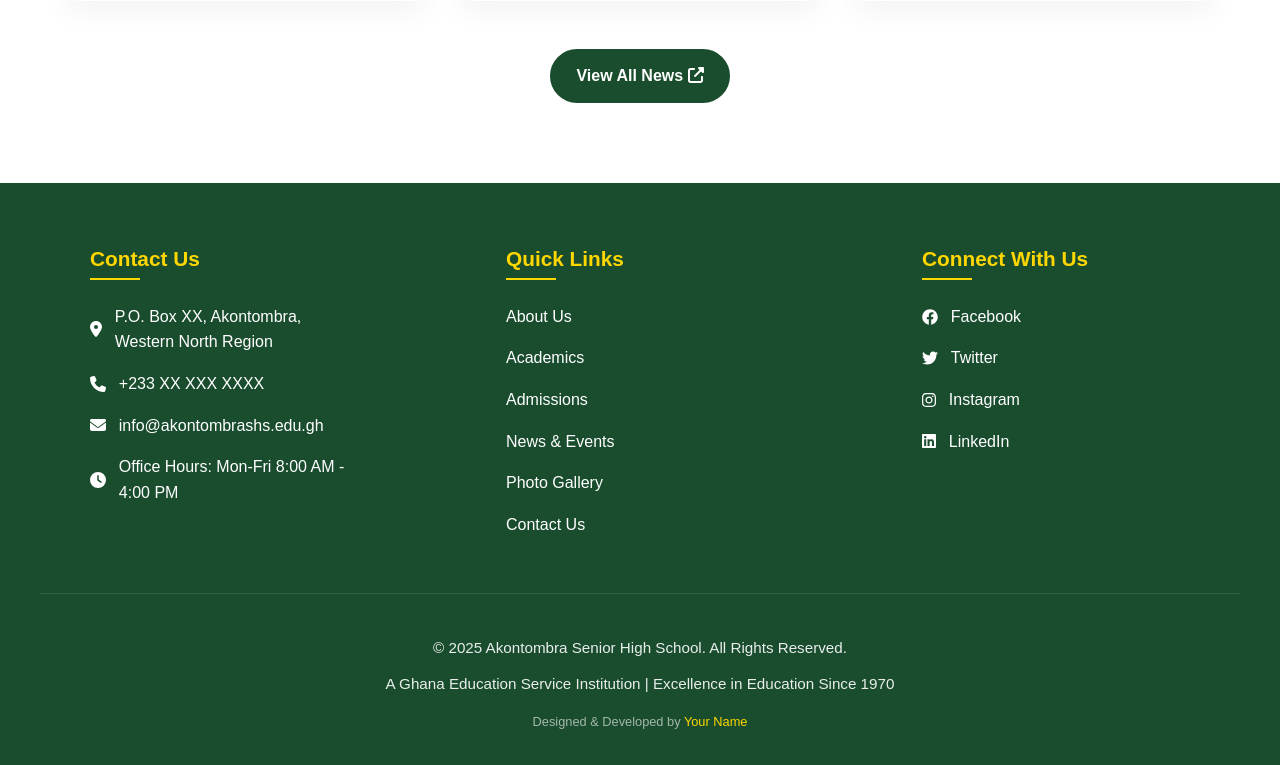
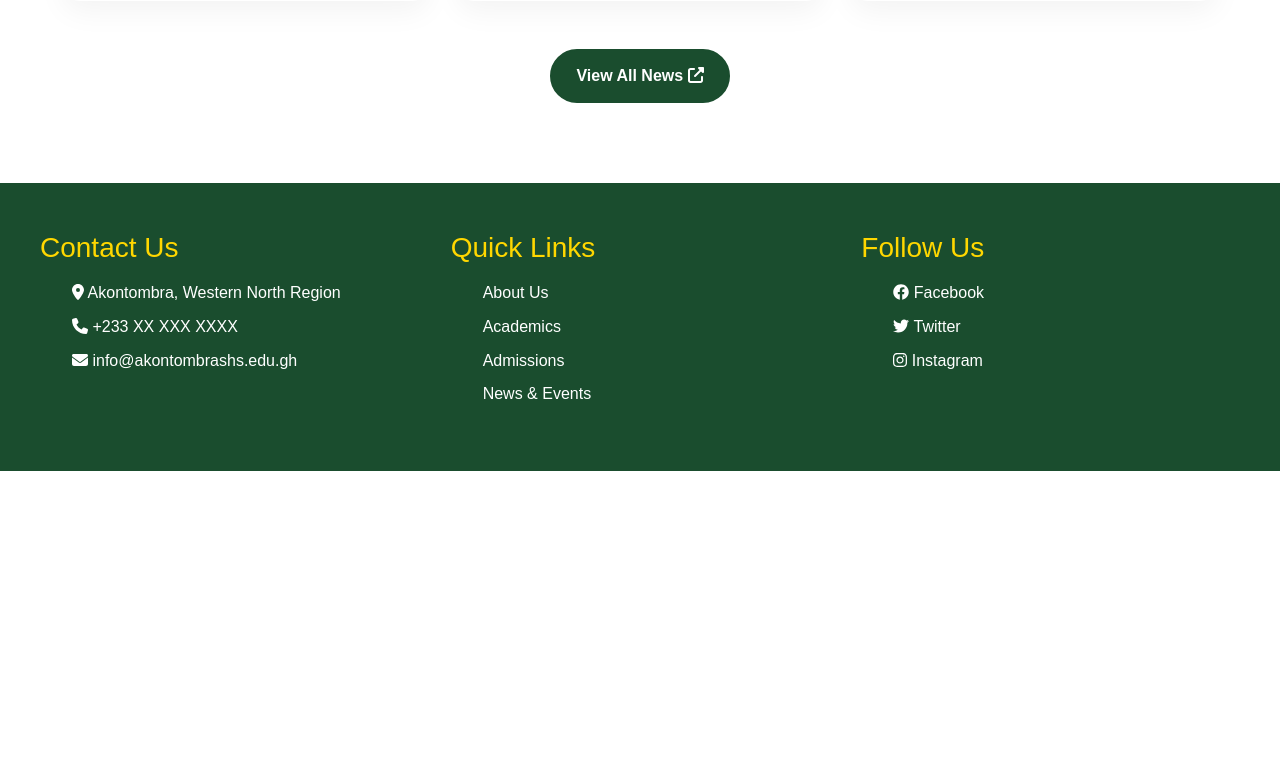
Before and after one commit to zamaani2/school_website, a Django app: page / in a window 1280 px wide. Shown: the part 3534-4299 px from the top of the page. After the commit the page ends 4005 px from the top, so only its background shows below. Run offline with Django 5.2, Linux system fonts and the light colour scheme.

Commit message:
undo some changes in footer

```diff
--- a/school/templates/school/base.html
+++ b/school/templates/school/base.html
@@ -1,11 +1,9 @@
 <!DOCTYPE html>
 <html>
-
 <head>
     <meta charset="UTF-8">
     <meta name="viewport" content="width=device-width, initial-scale=1.0">
-    <meta name="description"
-        content="Akontombra Senior High School - Empowering Minds, Shaping Futures. Quality education in Western North Region, Ghana.">
+    <meta name="description" content="Akontombra Senior High School - Empowering Minds, Shaping Futures. Quality education in Western North Region, Ghana.">
     <title>Akontombra Senior High School - Empowering Minds, Shaping Futures</title>
     <script src="https://cdnjs.cloudflare.com/ajax/libs/font-awesome/6.4.0/js/all.min.js"></script>
 
@@ -15,7 +13,6 @@
 
     <link href="/static/css/style.css" rel="stylesheet">
 </head>
-
 <body>
     <header class="main-header">
         <nav class="nav-container">
@@ -43,10 +40,9 @@
           <div class="footer-section">
               <h3>Contact Us</h3>
               <ul>
-                    <li><i class="fas fa-map-marker-alt"></i> P.O. Box XX, Akontombra, Western North Region</li>
+                  <li><i class="fas fa-map-marker-alt"></i> Akontombra, Western North Region</li>
                   <li><i class="fas fa-phone"></i> +233 XX XXX XXXX</li>
                   <li><i class="fas fa-envelope"></i> info@akontombrashs.edu.gh</li>
-                    <li><i class="fas fa-clock"></i> Office Hours: Mon-Fri 8:00 AM - 4:00 PM</li>
               </ul>
           </div>
           <div class="footer-section">
@@ -56,25 +52,16 @@
                   <li><a href="#academics">Academics</a></li>
                   <li><a href="#admission">Admissions</a></li>
                   <li><a href="#news">News & Events</a></li>
-                    <li><a href="{% url 'gallery' %}">Photo Gallery</a></li>
-                    <li><a href="{% url 'contact' %}">Contact Us</a></li>
+
               </ul>
           </div>
           <div class="footer-section">
-                <h3>Connect With Us</h3>
+              <h3>Follow Us</h3>
               <ul>
                   <li><a href="#"><i class="fab fa-facebook"></i> Facebook</a></li>
                   <li><a href="#"><i class="fab fa-twitter"></i> Twitter</a></li>
                   <li><a href="#"><i class="fab fa-instagram"></i> Instagram</a></li>
-                    <li><a href="#"><i class="fab fa-linkedin"></i> LinkedIn</a></li>
               </ul>
-            </div>
-        </div>
-        <div class="footer-bottom">
-            <div class="copyright">
-                <p>&copy; {% now "Y" %} Akontombra Senior High School. All Rights Reserved.</p>
-                <p>A Ghana Education Service Institution | Excellence in Education Since 1970</p>
-                <p class="developer-info">Designed & Developed by <a href="#" class="dev-link">Your Name</a></p>
           </div>
         </div>
     </footer>
@@ -107,5 +94,4 @@
         });
     </script>
 </body>
-
 </html>
--- a/static/css/style.css
+++ b/static/css/style.css
@@ -255,122 +255,48 @@ body {
 .footer {
   background-color: var(--primary-color);
   color: var(--white);
-  padding: 4rem 2rem 1.5rem;
-  width: 100%;
+  padding: 3rem 2rem;
 }
 
 .footer-grid {
   display: grid;
-  grid-template-columns: repeat(auto-fit, minmax(280px, 1fr));
-  gap: 3rem;
+  grid-template-columns: repeat(auto-fit, minmax(200px, 1fr));
+  gap: 2rem;
   max-width: 1200px;
   margin: 0 auto;
-  padding-bottom: 2.5rem;
-  border-bottom: 1px solid rgba(255, 255, 255, 0.1);
-  justify-items: center;
-  text-align: left;
-}
-
-.footer-section {
-  width: 100%;
-  max-width: 300px;
-  padding: 0 1rem;
 }
 
 .footer-section h3 {
   color: var(--secondary-color);
-  margin-bottom: 1.5rem;
-  font-size: 1.3rem;
-  font-weight: 600;
-  position: relative;
-  padding-bottom: 0.5rem;
-}
-
-.footer-section h3::after {
-  content: '';
-  position: absolute;
-  left: 0;
-  bottom: 0;
-  width: 50px;
-  height: 2px;
-  background-color: var(--secondary-color);
+  margin-bottom: 1rem;
 }
 
 .footer-section ul {
   list-style: none;
-  padding: 0;
-  margin: 0;
 }
 
 .footer-section ul li {
-  margin-bottom: 1rem;
-  display: flex;
-  align-items: center;
-  gap: 0.8rem;
-}
-
-.footer-section ul li i {
-  color: var(--secondary-color);
-  width: 20px;
-  font-size: 1.1rem;
+  margin-bottom: 0.5rem;
 }
 
 .footer-section a {
   color: var(--white);
   text-decoration: none;
-  transition: all 0.3s ease;
-  display: inline-flex;
-  align-items: center;
-  gap: 0.8rem;
+  transition: color 0.3s;
 }
 
 .footer-section a:hover {
   color: var(--secondary-color);
-  transform: translateX(5px);
 }
 
-.footer-section a i {
-  width: 20px;
-  text-align: center;
-}
-
-.footer-bottom {
-  width: 100;
-  margin: 0 auto;
-  padding-top: 2rem;
-  text-align: center;
-}
-
-.copyright {
-  color: rgba(255, 255, 255, 0.9);
-  font-size: 0.95rem;
-  line-height: 1.8;
-}
-
-.copyright p {
-  margin: 0.5rem 0;
-}
-
-.copyright p:last-child {
-  color: rgba(255, 255, 255, 0.7);
-  font-size: 0.9rem;
-}
-
-.developer-info {
-  font-size: 0.8rem !important;
-  color: rgba(255, 255, 255, 0.6) !important;
-  margin-top: 0.8rem !important;
-}
-
-.dev-link {
-  color: var(--secondary-color);
-  text-decoration: none;
-  transition: all 0.3s ease;
-}
-
-.dev-link:hover {
+/* Mobile Menu */
+.mobile-menu-btn {
+  display: none;
+  background: none;
+  border: none;
   color: var(--white);
-  text-decoration: underline;
+  font-size: 1.5rem;
+  cursor: pointer;
 }
 
 @media (max-width: 768px) {
@@ -397,31 +323,4 @@ body {
   .hero h1 {
     font-size: 2rem;
   }
-
-  .footer {
-    padding: 3rem 1rem 1rem;
-  }
-
-  .footer-grid {
-    grid-template-columns: 1fr;
-    gap: 2rem;
-    text-align: center;
-  }
-
-  .footer-section {
-    padding: 0;
-  }
-
-  .footer-section h3::after {
-    left: 50%;
-    transform: translateX(-50%);
-  }
-
-  .footer-section ul li {
-    justify-content: center;
-  }
-
-  .footer-section a:hover {
-    transform: translateX(0);
-  }
 }
```
Lines whose indentation alone changed are shown as unchanged.
